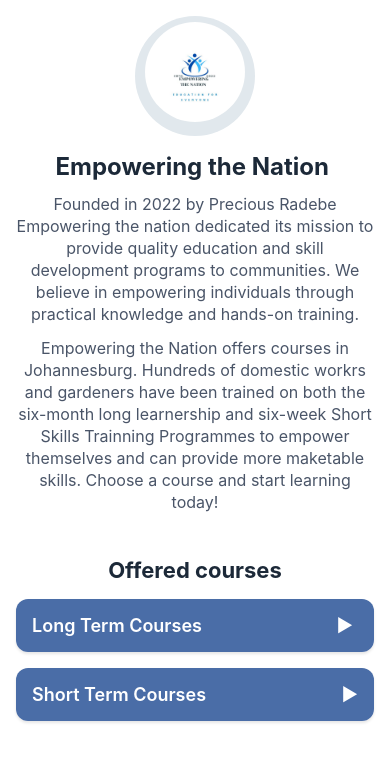
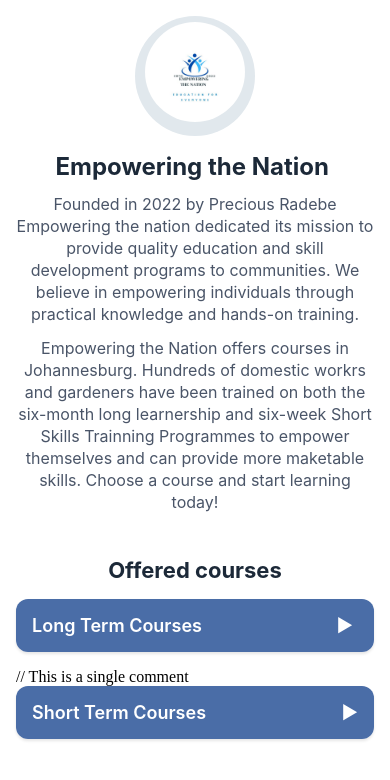
Before and after one commit to st10476645/GAPMobileApp, a React Native app: screen / in a window 390 px wide. Shown: the top 780 px of the page. Built offline with nearby package versions, Linux system fonts and the light colour scheme.

Commit message:
Update App.tsx
This is a simple test
Prince

```diff
--- a/App.tsx
+++ b/App.tsx
@@ -75,7 +75,7 @@
               </View>
             )}
           </View>
-
+// This is a single comment
           {/* Short Term Courses */}
           <View style={styles.courseCategory}>
             <TouchableOpacity style={styles.categoryHeader} onPress={ShortCoursesClick}>
```
